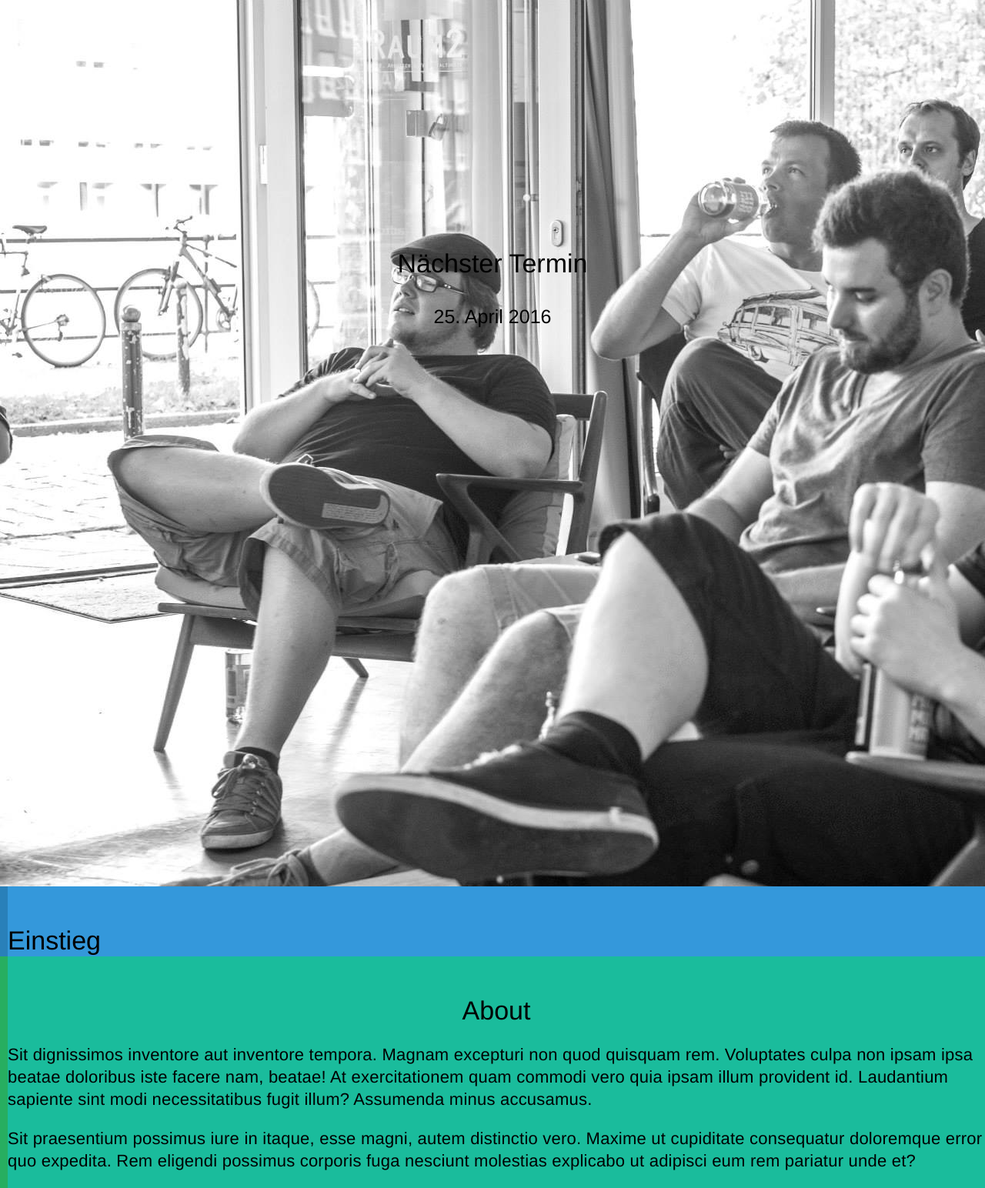
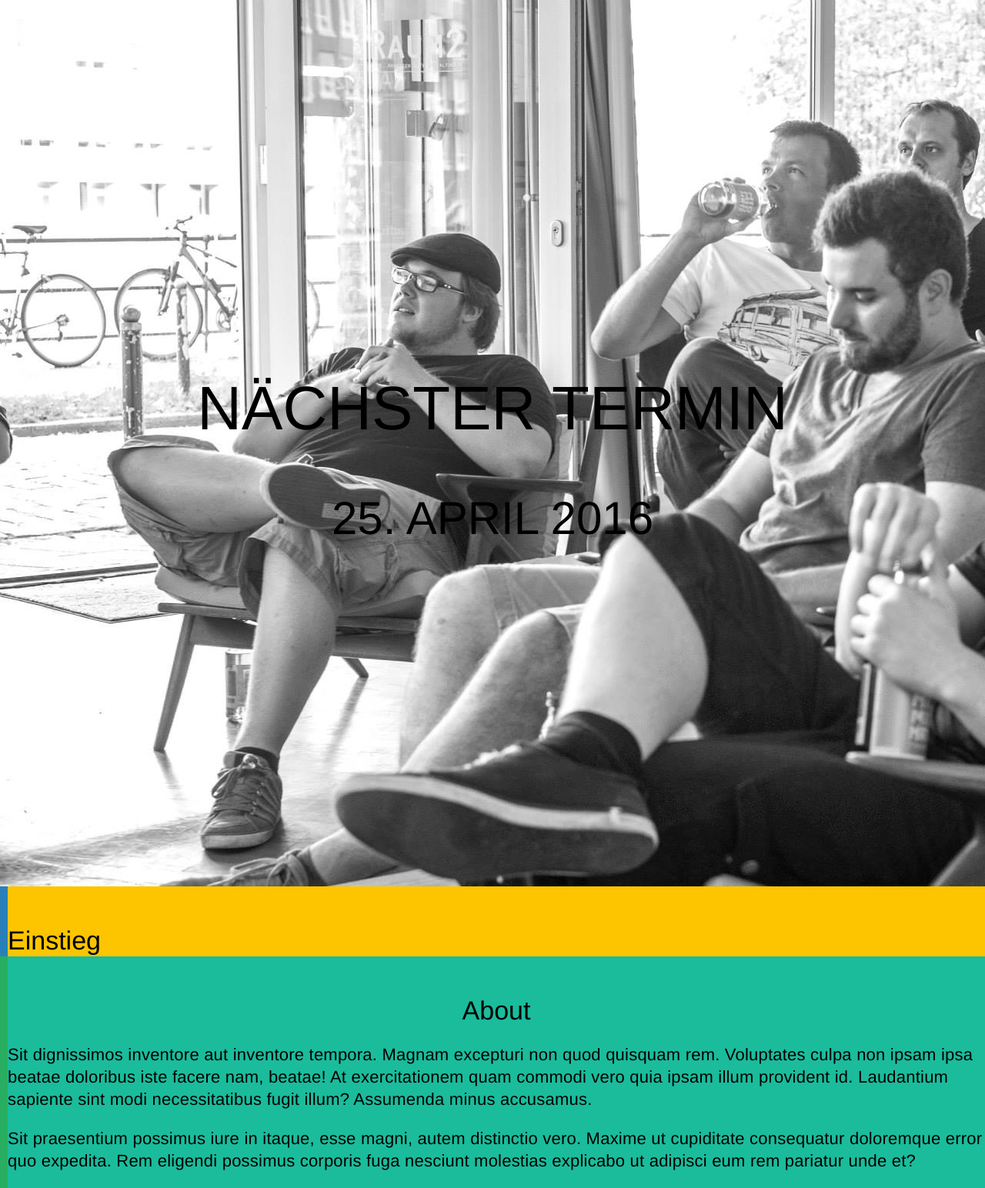
Before and after one commit to wmhb/website, a PHP site: page /index.html in a window 1280 px wide. Shown: the top 1544 px of the page at 77% size. Run offline with PHP 8.4, Linux system fonts and the light colour scheme; grey boxes labelled with a size stand in for pictures from a placeholder-image service; some libraries are stand-ins or nearby versions.

Commit message:
header refactored

```diff
--- a/assets/css/main.css
+++ b/assets/css/main.css
@@ -207,20 +207,6 @@ td, th {
 @-ms-viewport {
   width: device-width; }
 
-.center-container {
-  position: relative; }
-
-.absolute-center {
-  width: 50%;
-  height: 50%;
-  overflow: auto;
-  margin: auto;
-  position: absolute;
-  top: 0;
-  left: 0;
-  bottom: 0;
-  right: 0; }
-
 *, *:before, *:after {
   -ms-box-sizing: border-box;
   -o-box-sizing: border-box;
@@ -395,9 +381,14 @@ a.custom {
 body > header {
   background-image: url('../images/header.jpg');
   text-align: center;
-  height: 75%; }
+  height: 75%;
+  text-transform: uppercase; }
   body > header a {
     display: block; }
+  body > header h1 {
+    font-size: 8rem; }
+  body > header h2 {
+    font-size: 6rem; }
 
 .g {
   display: -webkit-box;
@@ -676,7 +667,7 @@ body > header {
   .pane .pane {
     max-width: auto; }
   .pane--prim1 {
-    background-color: #3498db;
+    background-color: #fcc500;
     border-left: 1rem solid #2980b9; }
   .pane--prim2 {
     background-color: #1abc9c;
@@ -700,7 +691,7 @@ body > header {
       padding-top: 5rem; } }
 
 .btn {
-  background: #3498db;
+  background: #fcc500;
   border: 1px solid #2980b9;
   color: white;
   display: inline-block;
@@ -720,7 +711,7 @@ body > header {
   .btn:hover {
     background: #2980b9; }
   .pane--prim1 .btn {
-    background: #3498db;
+    background: #fcc500;
     border: 1px solid #2980b9; }
     .pane--prim1 .btn:hover {
       background: #2980b9; }
--- a/assets/scss/generic/_helper.scss
+++ b/assets/scss/generic/_helper.scss
@@ -120,17 +120,3 @@
 // see: http://blog.adrianroselli.com/2013/05/ie10-metro-and-media-queries.htmlfu
 // uncommented because of csslint
 @-ms-viewport { width: device-width; }
-
-
-.center-container {
-  position: relative;
-}
-
-.absolute-center {
-  width: 50%;
-  height: 50%;
-  overflow: auto;
-  margin: auto;
-  position: absolute;
-  top: 0; left: 0; bottom: 0; right: 0;
-}
--- a/assets/scss/generic/_vars.scss
+++ b/assets/scss/generic/_vars.scss
@@ -8,7 +8,7 @@ $lightergrey    : lighten($black, 90%);
 $white          : rgb(255,255,255);
 
 // primarycolors:
-$prim1:  rgb(52, 152, 219);    // blue - peter river
+$prim1:  rgb(252, 197, 0);    // blue - peter river
 $prim1d:  rgb(41, 128, 185);
 $prim2:  rgb(26, 188, 156);    // green
 $prim2d:  rgb(39, 174, 96);
--- a/assets/scss/modules/_header.scss
+++ b/assets/scss/modules/_header.scss
@@ -2,7 +2,14 @@ body > header{
     background-image: url('../images/header.jpg');
     text-align: center;
     height: 75%;
+    text-transform: uppercase;
     a{
         display: block;
     }
+    h1{
+        font-size: 8rem;
+    }
+    h2{
+        font-size: 6rem;
+    }
 }
--- a/index.html
+++ b/index.html
@@ -1,12 +1,12 @@
 <html>
     <head>
         <link rel="stylesheet" href="/assets/css/main.css">
-        <title>protome</title>
+        <title>Webmontag</title>
         <meta name="viewport" content="width=device-width, initial-scale=1">
     </head>
     <body>
-        <header class="center-container">
-            <a href="#" title="some title" class="absolute-center">
+        <header class="g--vcenter g">
+            <a href="#" title="some title" class="gi--full">
                 <h1>Nächster Termin</h1>
                 <h2>25. April 2016</h2>
             </a>
```
